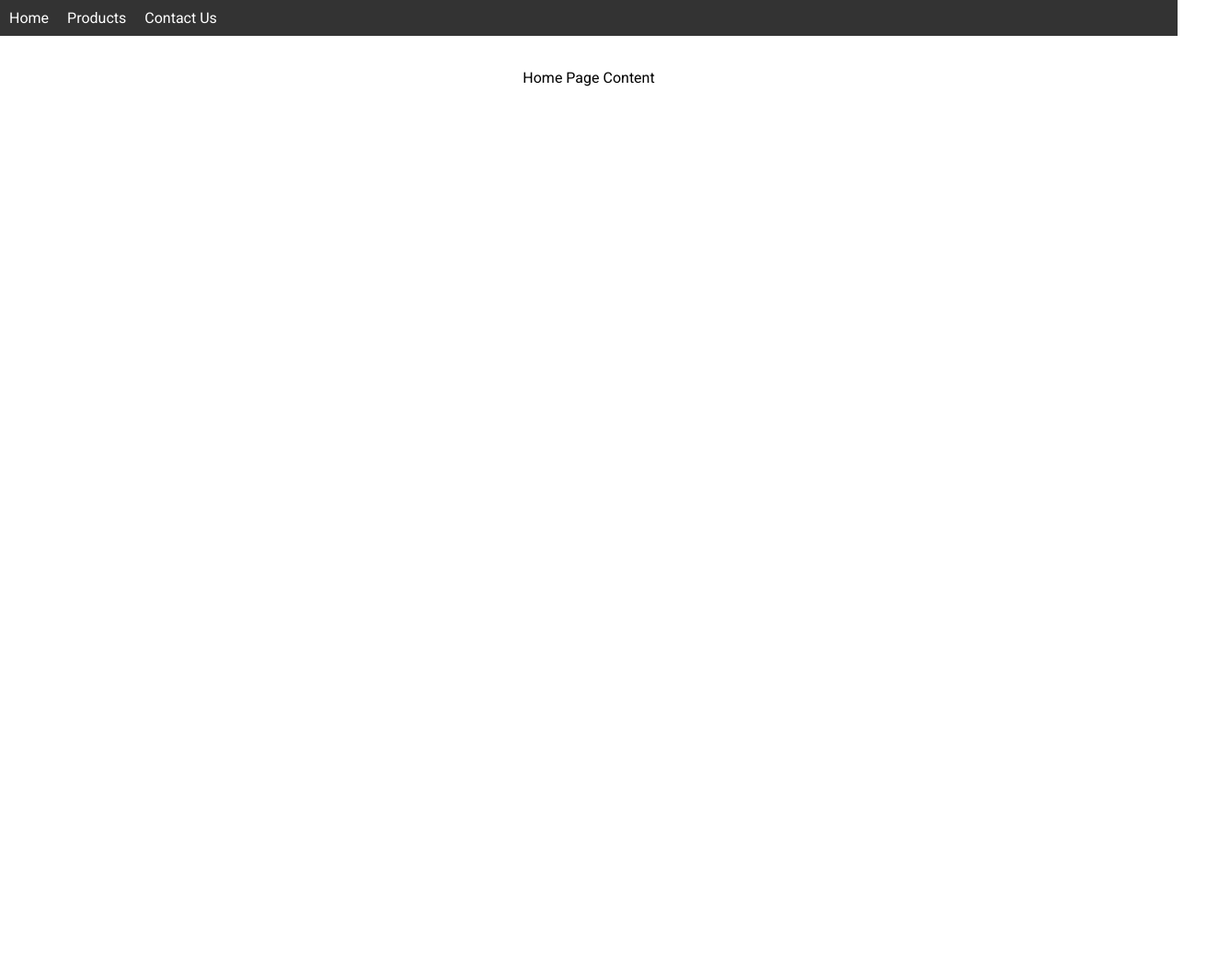
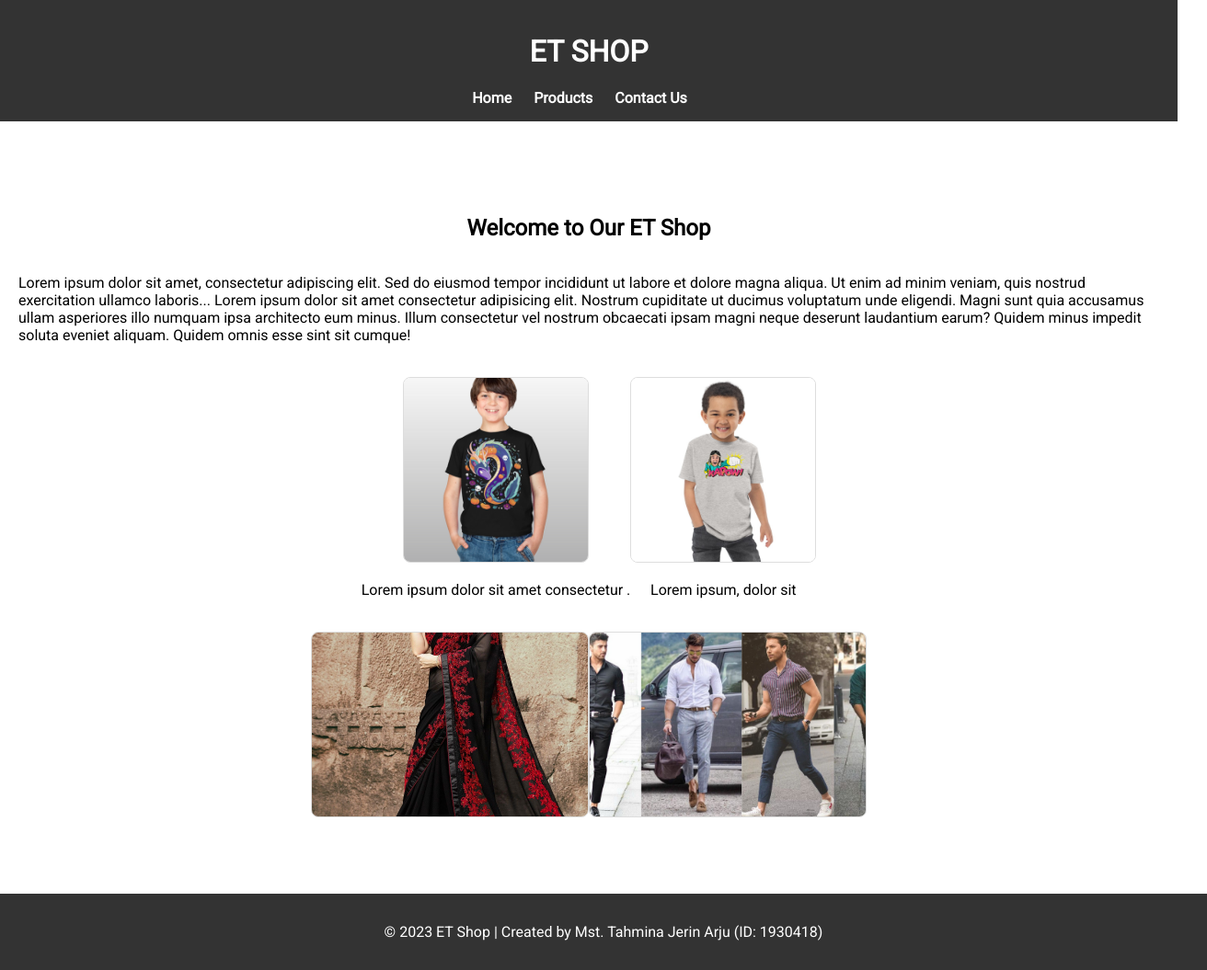
Before and after one commit to arju10/online-shopping, a plain HTML site: page index.html in a window 1280 px wide. Shown: the whole page at 92% size, 1312 px wide, since content can reach past the window. Before the commit the page ends 800 px from the top, so only its background shows below. Drawn offline with Linux system fonts and the light colour scheme.

Commit message:
home page initially created

```diff
--- a/index.html
+++ b/index.html
@@ -1,18 +1,20 @@
 <!DOCTYPE html>
 <html lang="en">
-
   <head>
-    <meta charset="UTF-8">
-    <meta name="viewport" content="width=device-width, initial-scale=1.0">
-    <title>Home Page</title>
-    <link rel="stylesheet" href="styles.css">
-    <!-- Link to Google Fonts -->
-    <link rel="stylesheet" href="https://fonts.googleapis.com/css2?family=Roboto&display=swap">
+    <meta charset="UTF-8" />
+    <meta name="viewport" content="width=device-width, initial-scale=1.0" />
+    <link rel="stylesheet" href="styles.css" />
+    <title>ET SHop - Home</title>
+    <!-- Google Fonts -->
+    <link
+      href="https://fonts.googleapis.com/css2?family=Roboto:wght@400&display=swap"
+      rel="stylesheet"
+    />
   </head>
-
   <body>
-    <!-- Header and Navigation Bar -->
+    <!-- Header -->
     <header>
+      <h1>ET SHOP</h1>
       <nav>
         <ul>
           <li><a href="index.html">Home</a></li>
@@ -22,16 +24,48 @@
       </nav>
     </header>
 
-    <!-- Home Page Content with Flexbox -->
-    <div class="home-content">
-        <!-- Add polarographs and images here -->
-        <p>Home Page Content </p>
+    <!-- Home Content -->
+    <section class="home-content">
+      <h2>Welcome to Our ET Shop</h2>
+      <p>
+        Lorem ipsum dolor sit amet, consectetur adipiscing elit. Sed do eiusmod
+        tempor incididunt ut labore et dolore magna aliqua. Ut enim ad minim
+        veniam, quis nostrud exercitation ullamco laboris... Lorem ipsum dolor
+        sit amet consectetur adipisicing elit. Nostrum cupiditate ut ducimus
+        voluptatum unde eligendi. Magni sunt quia accusamus ullam asperiores
+        illo numquam ipsa architecto eum minus. Illum consectetur vel nostrum
+        obcaecati ipsam magni neque deserunt laudantium earum? Quidem minus
+        impedit soluta eveniet aliquam. Quidem omnis esse sint sit cumque!
+      </p>
+
+      <!-- Polarographs -->
+      <div class="polarograph-container">
+        <!-- Polarograph 1 -->
+        <div class="polarograph">
+          <img src="polarograph1.jpeg" alt="Polarograph 1" />
+          <p>Lorem ipsum dolor sit amet consectetur .</p>
         </div>
+        <!-- Polarograph 2 -->
+        <div class="polarograph">
+          <img src="polarograph2.jpeg" alt="Polarograph 2" />
+          <p>Lorem ipsum, dolor sit</p>
+        </div>
+      </div>
+
+      <!-- Images -->
+      <div class="image-container">
+        <!-- Image 1 -->
+        <img src="image1.jpg" alt="Image 1" />
+        <!-- Image 2 -->
+        <img src="image2.png" alt="Image 2" />
+      </div>
+    </section>
 
     <!-- Footer -->
     <footer>
-        <!--  footer content -->
+      <p>
+        &copy; 2023 ET Shop | Created by Mst. Tahmina Jerin Arju (ID: 1930418)
+      </p>
     </footer>
   </body>
-
 </html>
--- a/styles.css
+++ b/styles.css
@@ -1,34 +1,91 @@
-/* Global Styles */
 body {
+    font-family: 'Roboto', sans-serif;
     margin: 0;
-    font-family: 'Roboto', sans-serif; /* Default font */
+    padding: 0;
 }
 
 header {
     background-color: #333;
     color: #fff;
-    padding: 10px;
+    padding: 1em;
+    text-align: center;
+}
+
+nav {
+    margin-top: 10px;
 }
 
 nav ul {
     list-style-type: none;
     margin: 0;
     padding: 0;
-    display: flex;
 }
 
 nav ul li {
+    display: inline;
     margin-right: 20px;
 }
 
-nav ul li a {
+nav a {
     text-decoration: none;
     color: #fff;
+    font-weight: bold;
 }
 
-/* Home Page Styles */
+nav a:hover {
+    color: #ffcc00;
+}
+
 .home-content {
     display: flex;
-    justify-content: space-around;
+    flex-direction: column;
+    align-items: center;
+    justify-content: center; /* Center content both vertically and horizontally */
+    height: 100vh; /* Make the section take the full height of the viewport */
     padding: 20px;
 }
+
+.polarograph-container {
+    display: flex;
+    justify-content: space-around;
+    margin-top: 20px;
+}
+
+.polarograph {
+    text-align: center;
+}
+
+.polarograph img {
+    width: 200px;
+    height: 200px;
+    object-fit: cover;
+    border: 1px solid #ddd;
+    border-radius: 8px;
+}
+
+.image-container {
+    display: flex;
+    justify-content: space-around;
+    margin-top: 20px;
+}
+
+.image-container img {
+    width: 300px;
+    height: 200px;
+    object-fit: cover;
+    border: 1px solid #ddd;
+    border-radius: 8px;
+}
+
+footer {
+    background-color: #333;
+    color: #fff;
+    text-align: center;
+    padding: 1em;
+    /* position: fixed; */
+    bottom: 0;
+    width: 100%;
+}
+
+
+/* Products Page */
```
Also changed, not shown: products.html (+27 -1 lines), image1.jpg (added), image2.png (added), polarograph1.jpeg (added), polarograph2.jpeg (added). Lines whose indentation alone changed are shown as unchanged.
